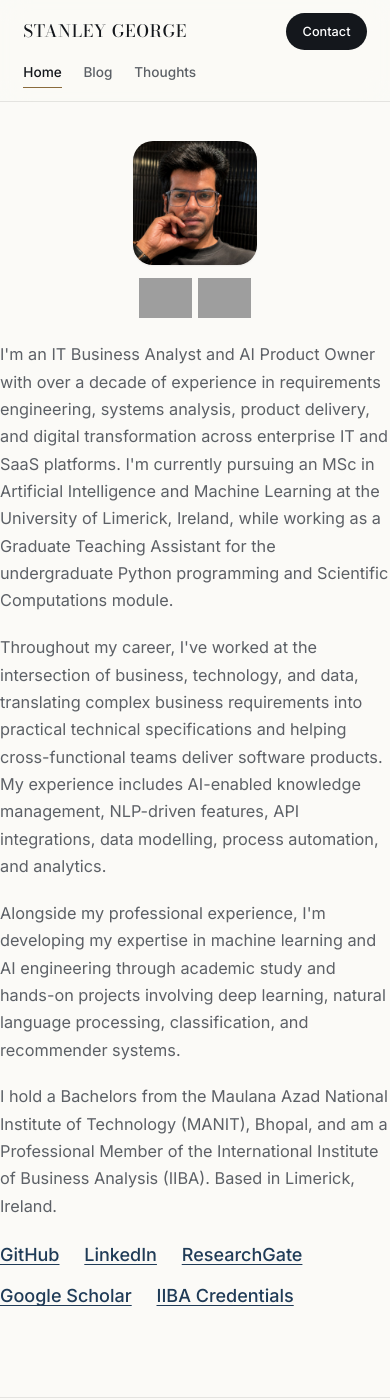
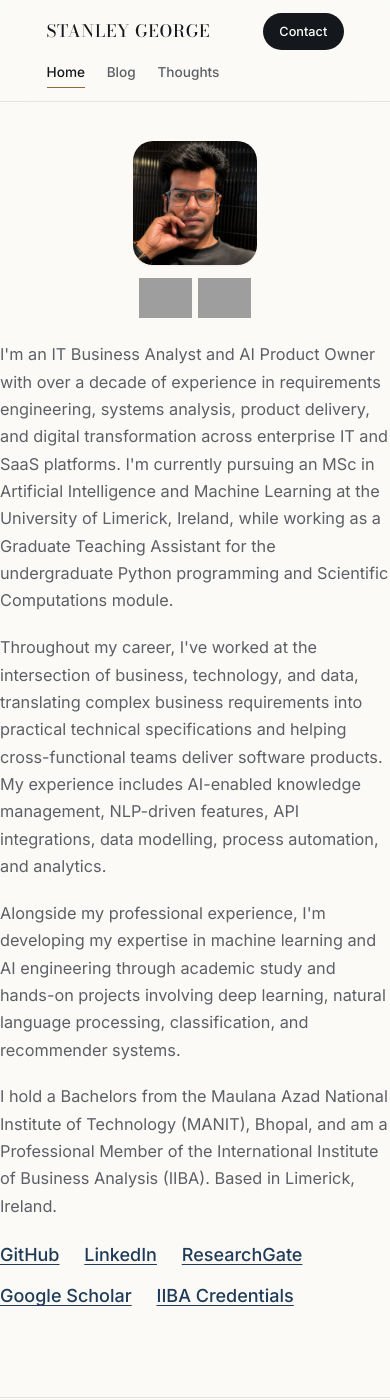
Before and after one commit to stageor/stageor.github.io, a Jekyll site: the page built from index.html, in a window 390 px wide and 1400 px high. Built offline with Jekyll 4.4.1, drawn with Linux system fonts in a browser that asks for light colours; grey boxes are pictures that could not be loaded.

Commit message:
Double the mobile side margins for a clearly visible gap
Bumped mobile .wrap padding from 1.5rem to 3rem on each side so
the text margin from the screen edge is obviously there, not just
subtly bigger.

Co-Authored-By: Claude Sonnet 5 <noreply@anthropic.com>
Claude-Session: https://claude.ai/code/session_01V1zx5mLX7vrJ9dsy7ibrGV

```diff
--- a/assets/css/style.css
+++ b/assets/css/style.css
@@ -243,7 +243,7 @@ p { margin: 0 0 1.2em; color: var(--ink-soft); font-weight: 400; }
 @media (max-width: 640px) {
   html { font-size: 15.5px; }
   body { line-height: 1.68; }
-  .wrap { padding: 0 1.5rem; box-sizing: border-box; }
+  .wrap { padding: 0 3rem; box-sizing: border-box; }
 
   p, .prose p, .post-body p, .page-body p, .entry-card p {
     text-align: left;
```
